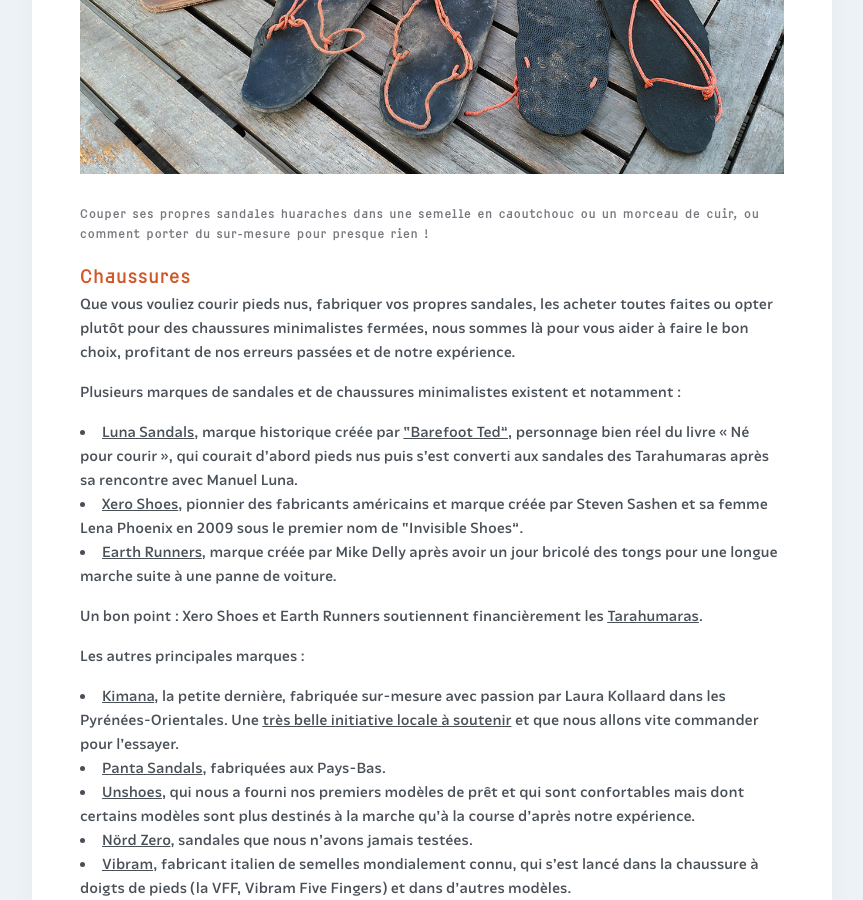
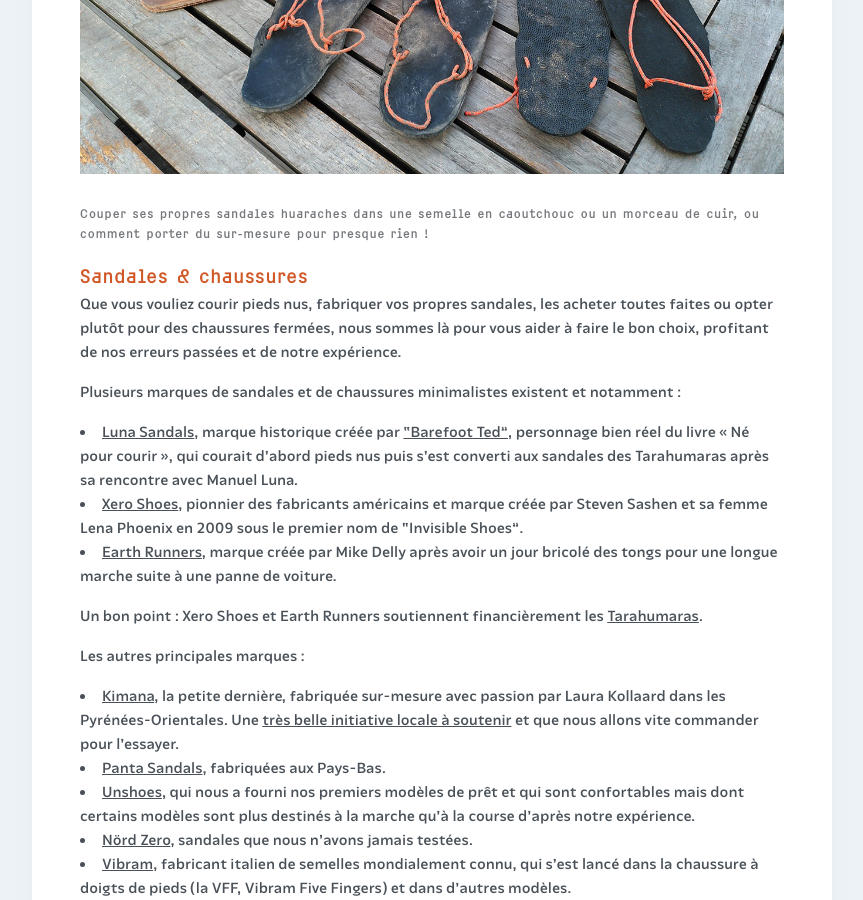
Before and after one commit to courirpaleo/courirpaleo.github.io, a Jekyll site: the page built from _pages/ressources.md, in a window 1280 px wide and 900 px high, scrolled down 8491 px. Shown: the whole window, without its empty margins (208-1071 px from the left). Built offline with Jekyll 4.4.1, drawn with Linux system fonts in a browser that asks for light colours; some web fonts are replaced.

Commit message:
Update ressources.md

```diff
--- a/_pages/ressources.md
+++ b/_pages/ressources.md
@@ -85,8 +85,8 @@ Beaucoup de vidéos sur la course minimaliste ou naturelle existent et nous somm
 ![Courir Paleo](/assets/images/CourirPaleo_sandales_huaraches_maison_1200px.jpg)
 ##### Couper ses propres sandales huaraches dans une semelle en caoutchouc ou un morceau de cuir, ou comment porter du sur-mesure pour presque rien&nbsp;!
 
-### Chaussures
-Que vous vouliez courir pieds nus, fabriquer vos propres sandales, les acheter toutes faites ou opter plutôt pour des chaussures minimalistes fermées, nous sommes là pour vous aider à faire le bon choix, profitant de nos erreurs passées et de notre expérience.
+### Sandales & chaussures
+Que vous vouliez courir pieds nus, fabriquer vos propres sandales, les acheter toutes faites ou opter plutôt pour des chaussures fermées, nous sommes là pour vous aider à faire le bon choix, profitant de nos erreurs passées et de notre expérience.
 
 Plusieurs marques de sandales et de chaussures minimalistes existent et notamment&nbsp;:
 - [Luna Sandals](https://lunasandals.com/pages/roots-of-luna-sandals), marque historique créée par ["Barefoot Ted"](https://www.barefootted.com/bio), personnage bien réel du livre «&nbsp;Né pour courir&nbsp;», qui courait d'abord pieds nus puis s'est converti aux sandales des Tarahumaras après sa rencontre avec Manuel Luna.
```
